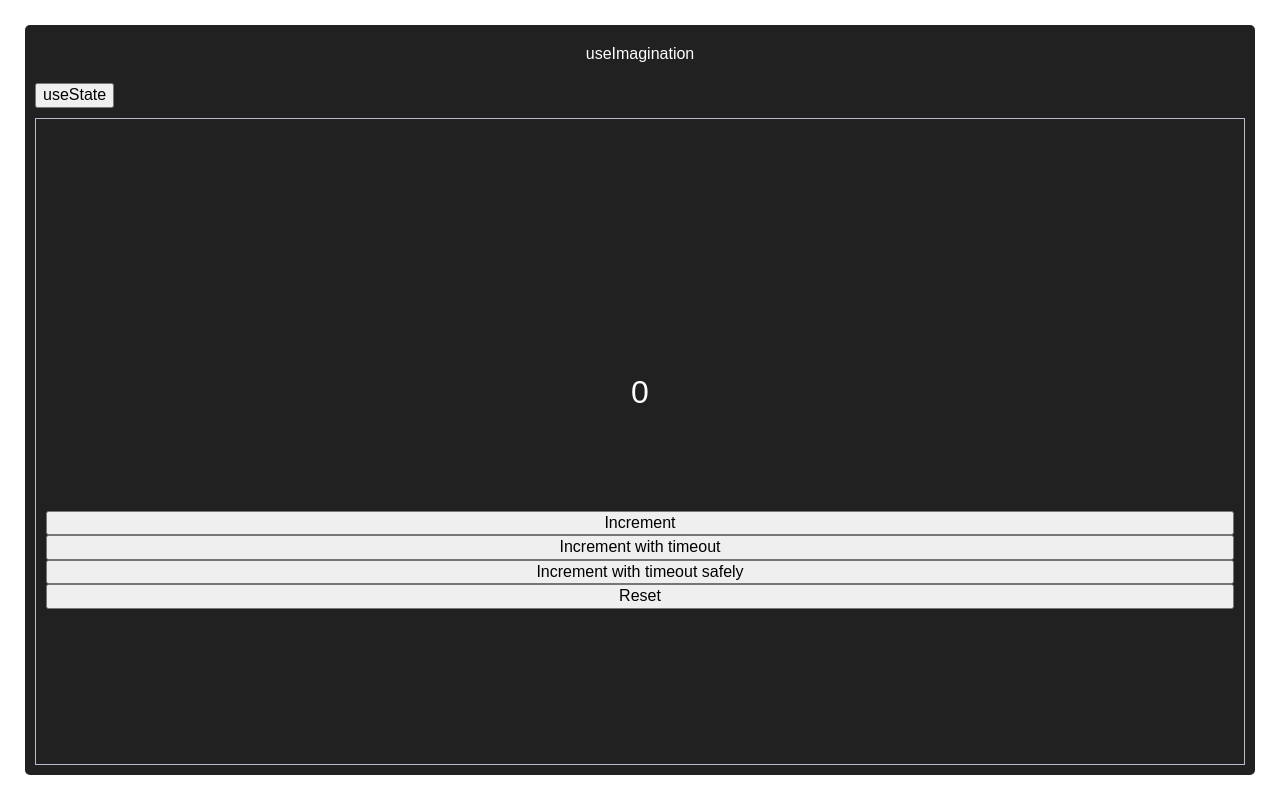
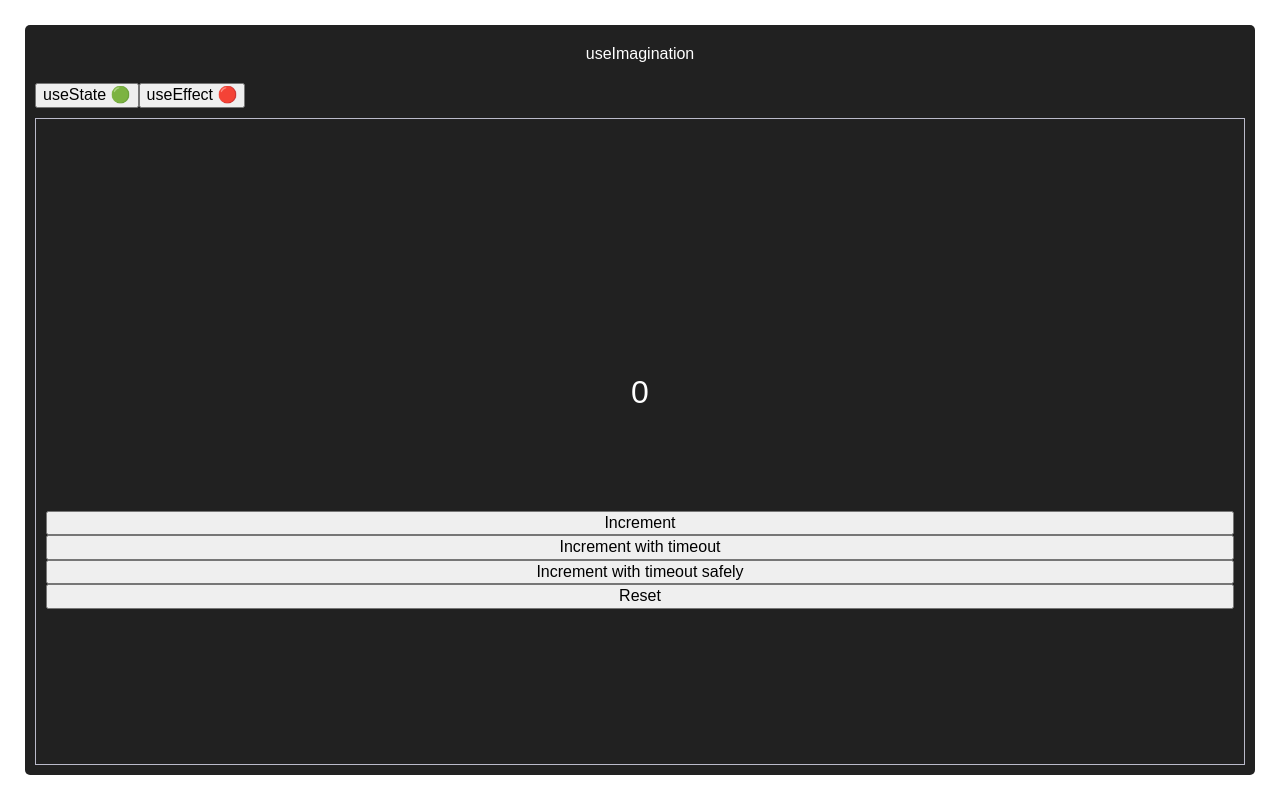
Before and after one commit to alissonmdo/tech-talk-hooks, a React (Create React App) app: page / in a window 1280 px wide. Built offline with nearby package versions, Linux system fonts and the light colour scheme.

Commit message:
2-use-effect-example-alone

```diff
--- a/src/App.js
+++ b/src/App.js
@@ -3,6 +3,7 @@ import Header from './components/Header';
 import Selector from './components/Selector';
 import { useCountRenders } from './hooks/useCountRenders';
 import './styles.css';
+import EffectTab from './tabs/EffectTab';
 import StateTab from './tabs/StateTab';
 
 function App() {
@@ -12,7 +13,7 @@ function App() {
     <div className="App">
       <Header />
       <Selector tab={tab} setTab={setTab} />
-      <StateTab />
+      {tab === 0 ? <StateTab /> : tab === 1 ? <EffectTab /> : null}
     </div>
   );
 }
--- a/src/components/Selector.js
+++ b/src/components/Selector.js
@@ -1,7 +1,12 @@
 function Selector({ tab, setTab }) {
   return (
     <div className="Selector">
-      <button onClick={() => setTab(0)}>useState</button>
+      <button onClick={() => setTab(0)}>
+        useState {tab === 0 ? `🟢` : `🔴`}
+      </button>
+      <button onClick={() => setTab(1)}>
+        useEffect {tab === 1 ? `🟢` : `🔴`}
+      </button>
     </div>
   );
 }
--- /dev/null
+++ b/src/tabs/EffectTab.js
@@ -0,0 +1,18 @@
+import { useEffect } from 'react';
+
+function EffectTab() {
+  useEffect(() => {
+    const onMouseMove = (e) => {
+      console.log(e);
+    };
+    window.addEventListener('mousemove', onMouseMove);
+
+    return () => {
+      window.removeEventListener('mousemove', onMouseMove);
+    };
+  }, []);
+
+  return <div></div>;
+}
+
+export default EffectTab;
```
